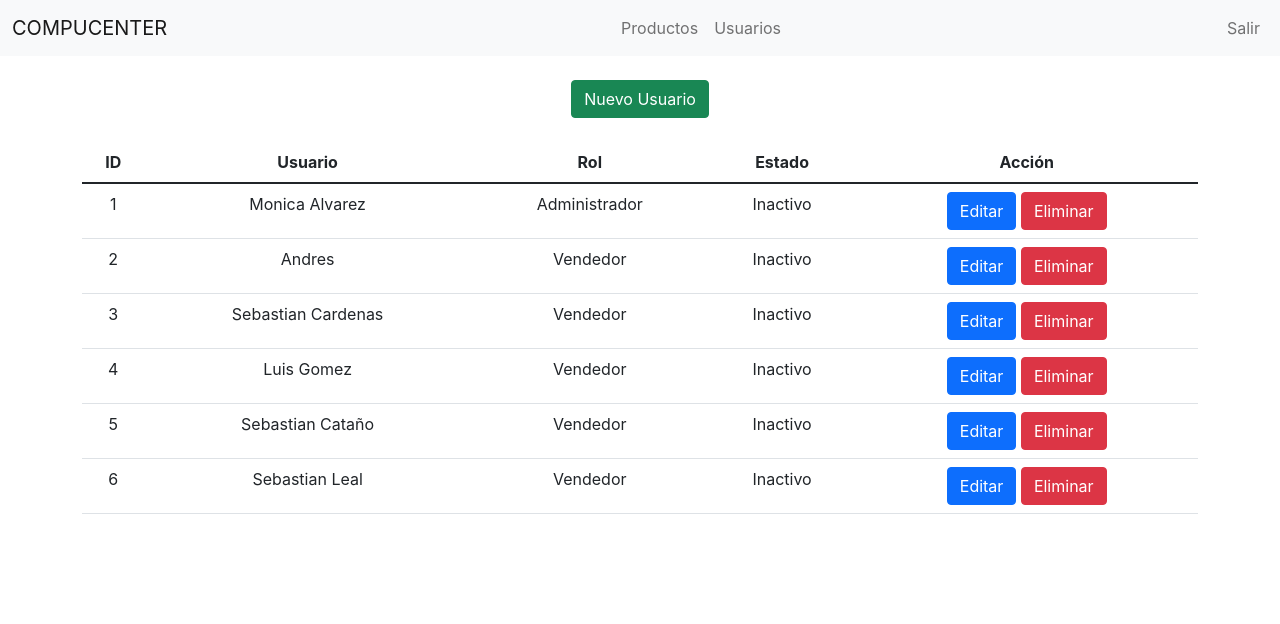
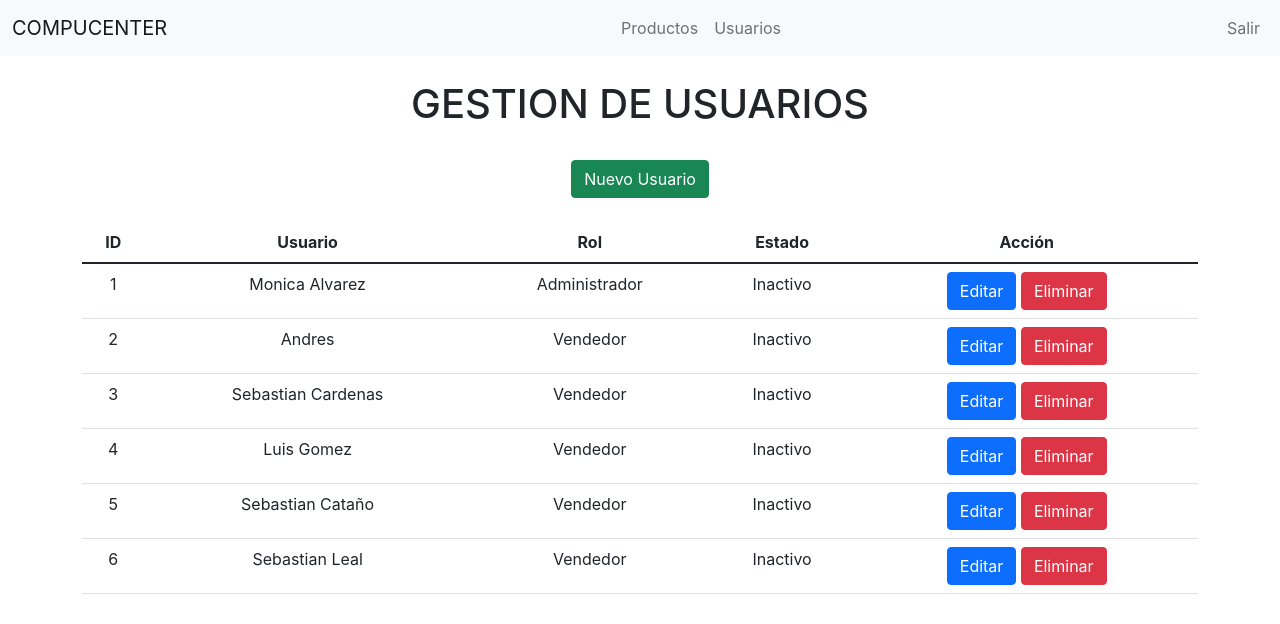
Before and after one commit to sebasc99/ProyectoWeb_DevOpsTIC, a React (Create React App) app in the folder compucenter/: page /usuarios in a window 1280 px wide. Shown: the top 624 px of the page. Built offline with nearby package versions, Linux system fonts and the light colour scheme.

Commit message:
Gestion de Usuarios

```diff
--- a/compucenter/src/components/pages/Usuarios.js
+++ b/compucenter/src/components/pages/Usuarios.js
@@ -106,7 +106,8 @@ class Usuarios extends React.Component {
     return (
       <>
         <br />
-
+        <h1>GESTION DE USUARIOS</h1>
+        <br />
         <Container>
           <Button color="success" onClick={() => this.mostrarModalInsertar()}>Nuevo Usuario</Button>
           <br /><br />
```
